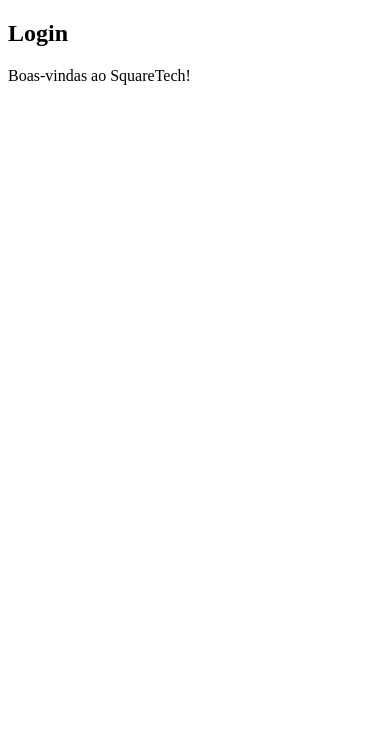
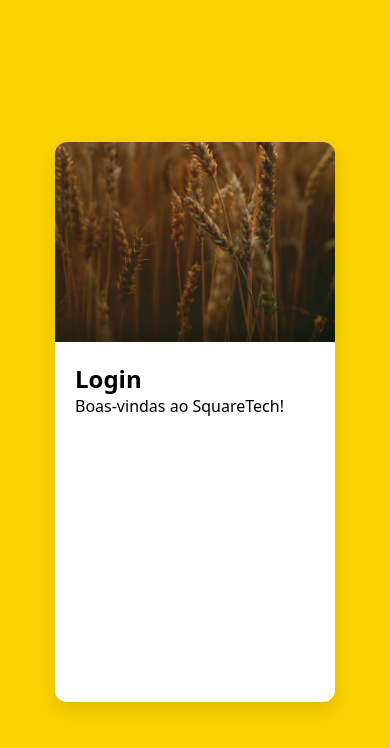
Before and after one commit to felipeverderamis/projeto-login, a plain HTML site: page index.html in a window 390 px wide. Drawn offline with Linux system fonts and the light colour scheme.

Commit message:
Mobile First
Dando início ao Mobile First e criando o estilo para as outras telas com Media Queries

```diff
--- a/assets/css/style.css
+++ b/assets/css/style.css
@@ -10,3 +10,52 @@
     --cor-texto-destaque: #ffffff;
     --cor-texto-desfoque: #CFF562;
 }
+
+* {
+    margin: 0;
+    padding: 0;
+    box-sizing: border-box;
+}
+
+html {
+    font-family: system-ui, -apple-system, BlinkMacSystemFont, 'Segoe UI', Roboto, Oxygen, Ubuntu, Cantarell, 'Open Sans', 'Helvetica Neue', sans-serif;
+}
+
+body {
+    background-color: var(--cor-principal);
+    width: 100vw;
+    height: 100vh;
+}
+
+main {
+    /* Como centralizar no método tradicional (antigo), antes das novas tecnologias (flexbox) */
+    position: relative;
+    width: 100vw;
+    height: 100vh;
+}
+
+section#login {
+    /* Como centralizar no método tradicional (antigo), antes das novas tecnologias (flexbox) */
+    position: absolute;
+    top: 50%;
+    left: 50%;
+    transform: translate(-50%, -50%);
+
+    width: 280px;
+    height: 560px;
+    border-radius: 12px;
+    background-color: white;
+    box-shadow: 0px 8px 16px rgba(0, 0, 0, 0.1);
+    overflow: hidden;
+}
+
+section#login > div#img {
+    display: block;
+    height: 200px;
+    background: url(../img/wheat-field.jpg) no-repeat left bottom / cover;
+}
+
+section#login > div#form {
+    display: block;
+    padding: 20px;
+}
--- a/index.html
+++ b/index.html
@@ -5,12 +5,13 @@
     <meta name="viewport" content="width=device-width, initial-scale=1.0">
     <title>Login</title>
     <link rel="stylesheet" href="assets/css/style.css">
+    <link rel="stylesheet" href="assets/css/media-query.css">
 </head>
 <body>
     <main>
         <section id="login">
             <div id="img">
-
+                <!-- Imagem -->
             </div>
             <div id="form">
                 <h1>Login</h1>
```
